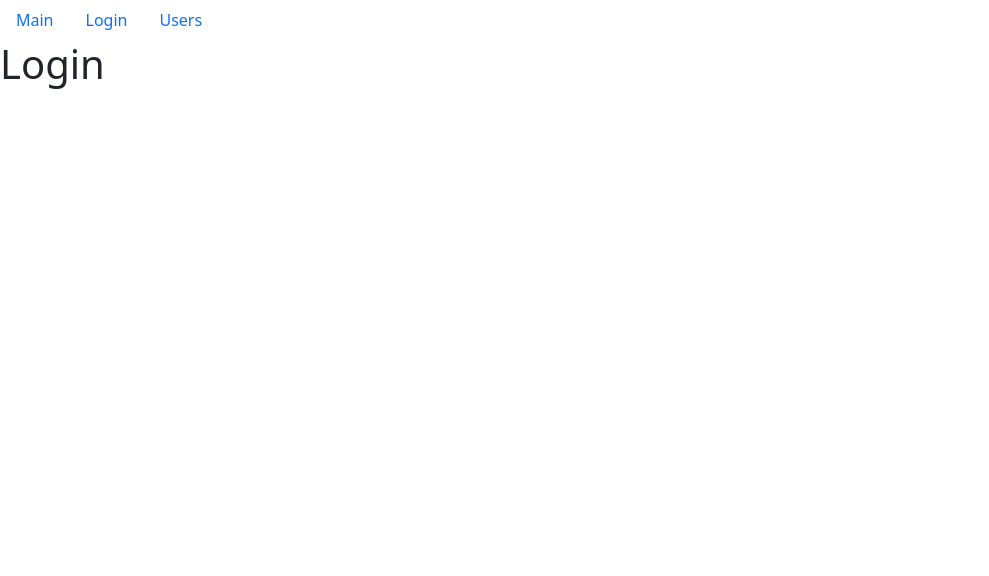
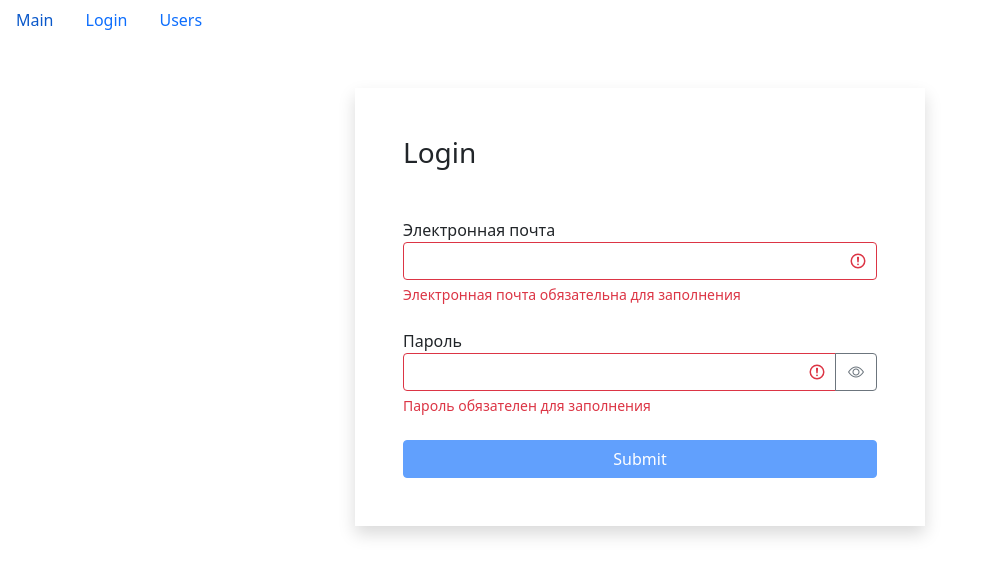
Before and after one commit to rulezz1730/Homework-react-components-2.1, a React (Create React App) app: page /login in a window 1280 px wide. Shown: the top 576 px of the page, without its empty margins (0-989 px from the left). Built offline with nearby package versions, Linux system fonts and the light colour scheme.

Commit message:
Выполнено задание по добавлению поиска на странице

```diff
--- a/src/components/layouts/login.jsx
+++ /dev/null
@@ -1,7 +0,0 @@
-import React from "react";
-
-const Login = () => {
-    return <h1>Login</h1>;
-};
-
-export default Login;
--- /dev/null
+++ b/src/components/searchUsers.jsx
@@ -0,0 +1,26 @@
+import React from "react";
+import PropTypes from "prop-types";
+
+const SearchUsers = ({ search, onChange, name }) => {
+    return (
+        <form action="" className="width-100">
+            <label htmlFor=""></label>
+            <input
+                name={name}
+                type="text"
+                placeholder="Search..."
+                value={search}
+                onChange={onChange}
+                className="form-control"
+            />
+        </form>
+    );
+};
+
+SearchUsers.propTypes = {
+    search: PropTypes.string,
+    onChange: PropTypes.func,
+    name: PropTypes.string
+};
+
+export default SearchUsers;
--- /dev/null
+++ b/src/components/textField.jsx
@@ -0,0 +1,57 @@
+import React, { useState } from "react";
+import PropTypes from "prop-types";
+
+const TextField = ({ label, type, name, value, onChange, error }) => {
+    const [showPassord, setShowPassword] = useState(false);
+    const getInputClasses = () => {
+        return "form-control" + (error ? " is-invalid" : "");
+    };
+
+    const toggleShowPassword = () => {
+        setShowPassword((prevState) => !prevState);
+    };
+    return (
+        <div className="mb-4">
+            <label htmlFor={name}>{label}</label>
+            <div className="input-group has-validation">
+                <input
+                    type={showPassord ? "text" : type}
+                    id={name}
+                    name={name}
+                    value={value}
+                    onChange={onChange}
+                    className={getInputClasses()}
+                />
+                {type === "password" && (
+                    <button
+                        className="btn btn-outline-secondary"
+                        type="button"
+                        onClick={toggleShowPassword}
+                    >
+                        <i
+                            className={
+                                "bi bi-eye" + (showPassord ? "-slash" : "")
+                            }
+                        ></i>
+                    </button>
+                )}
+                {error && <div className="invalid-feedback">{error}</div>}
+            </div>
+        </div>
+    );
+};
+
+TextField.defaultProps = {
+    type: "text"
+};
+
+TextField.propTypes = {
+    label: PropTypes.string,
+    type: PropTypes.string,
+    name: PropTypes.string,
+    value: PropTypes.string,
+    onChange: PropTypes.func,
+    error: PropTypes.string
+};
+
+export default TextField;
--- a/src/components/userPage.jsx
+++ b/src/components/userPage.jsx
@@ -15,24 +15,17 @@
     const returnAllUsers = () => {
         history.push("/users");
     };
+
     if (requiredUser) {
         return (
-            <>
-                {requiredUser && (
             <div>
                 <h1>{requiredUser.name}</h1>
                 <h2>Профессия: {requiredUser.profession.name}</h2>
                 <Qualitie qualities={requiredUser.qualities} />
-                        <p>
-                            completedMeetings : {requiredUser.completedMeetings}
-                        </p>
+                <p>completedMeetings : {requiredUser.completedMeetings}</p>
                 <h2>Rate: {requiredUser.rate}</h2>
-                        <button onClick={() => returnAllUsers()}>
-                            Все Пользователи
-                        </button>
+                <button onClick={returnAllUsers}>Все Пользователи</button>
             </div>
-                )}
-            </>
         );
     }
     return <h3>Loading...</h3>;
--- a/src/components/usersList.jsx
+++ b/src/components/usersList.jsx
@@ -9,13 +9,15 @@
 import SearchStatus from "./searchStatus";
 import _ from "lodash";
 import UsersTable from "./usersTable";
+import SearchUsers from "./searchUsers";
 
 const UsersList = () => {
-    const pageSize = 8;
+    const pageSize = 6;
     const [currentPage, setCurrenPage] = useState(1);
     const [professions, setProfessions] = useState();
     const [selectedProf, setSelectedProfession] = useState();
     const [sortBy, setSortBy] = useState({ path: "name", order: "asc" });
+    const [search, setSearch] = useState("");
 
     const [users, setUsers] = useState();
 
@@ -72,6 +74,7 @@
 
     const handleProfessionSelect = (item) => {
         setSelectedProfession(item);
+        setSearch("");
     };
 
     const handlePageChange = (pageIndex) => {
@@ -82,20 +85,33 @@
         setSortBy(item);
     };
 
+    const handleSearchChange = ({ target }) => {
+        setSearch(target.value);
+        setSelectedProfession();
+    };
+
     if (users) {
         const filtredUsers = selectedProf
             ? users.filter((user) => _.isEqual(user.profession, selectedProf))
             : users;
-        const count = filtredUsers.length;
+
+        const searchUsers = users.filter((user) =>
+            user.name.toLowerCase().includes(search.toLowerCase())
+        );
+
+        const count = search ? searchUsers.length : filtredUsers.length;
+
         const sortedUsers = _.orderBy(
-            filtredUsers,
+            search ? searchUsers : filtredUsers,
             [sortBy.path],
             [sortBy.order]
         );
+
         const usersCrop = paginate(sortedUsers, currentPage, pageSize);
 
         const clearFilter = () => {
             setSelectedProfession();
+            setSearch("");
         };
 
         return (
@@ -120,7 +136,14 @@
                         numberOfPeople={totalPeople(count)}
                         users={users}
                     ></SearchStatus>
-                    {count > 0 && (
+                    {count >= 0 && (
+                        <div>
+                            {" "}
+                            <SearchUsers
+                                search={search}
+                                onChange={handleSearchChange}
+                                name="input"
+                            />
                             <UsersTable
                                 users={usersCrop}
                                 toggleBookmark={handleToggleBookMark}
@@ -128,6 +151,7 @@
                                 onSort={handleSort}
                                 onDelete={handleDelete}
                             />
+                        </div>
                     )}
                     <div className="d-flex justify-content-center">
                         <Pagination
--- /dev/null
+++ b/src/layouts/login.jsx
@@ -0,0 +1,97 @@
+import React, { useState } from "react";
+import { useEffect } from "react/cjs/react.development";
+import TextField from "../components/textField";
+import { validator } from "../utils/validator";
+
+const Login = () => {
+    const [data, setData] = useState({ email: "", password: "" });
+    const [errors, setErrors] = useState({});
+
+    const handleChange = ({ target }) => {
+        setData((prevState) => ({
+            ...prevState,
+            [target.name]: target.value
+        }));
+    };
+
+    const validatorConfig = {
+        email: {
+            isRequired: {
+                message: "Электронная почта обязательна для заполнения"
+            },
+            isEmail: {
+                message: "Email введен не корректно"
+            }
+        },
+        password: {
+            isRequired: {
+                message: "Пароль обязателен для заполнения"
+            },
+            isCapital: {
+                message: "Пароль должен содержать хотя бы одну заглавную букву"
+            },
+            isContainDigit: {
+                message: "Пароль должен содержать хотя бы одну цифру"
+            },
+            min: {
+                message: "Пароль должен содержать минимум 8 символов",
+                value: 8
+            }
+        }
+    };
+
+    useEffect(() => {
+        validate();
+    }, [data]);
+
+    const validate = () => {
+        const errors = validator(data, validatorConfig);
+        setErrors(errors);
+        return Object.keys(errors).length === 0;
+    };
+
+    const isValid = Object.keys(errors).length === 0;
+
+    const handleSubmit = (e) => {
+        e.preventDefault();
+        const isValid = validate();
+        if (!isValid) return;
+        console.log(data);
+    };
+
+    return (
+        <div className="container mt-5">
+            <div className="row">
+                <div className="col-md-6 offset-md-3 shadow p-5">
+                    <h3 className="mb-5">Login</h3>
+                    <form onSubmit={handleSubmit}>
+                        <TextField
+                            label="Электронная почта"
+                            name="email"
+                            value={data.email}
+                            onChange={handleChange}
+                            error={errors.email}
+                        />
+                        <TextField
+                            label="Пароль"
+                            type="password"
+                            name="password"
+                            value={data.password}
+                            onChange={handleChange}
+                            error={errors.password}
+                        />
+                        <button
+                            type="submit"
+                            disabled={!isValid}
+                            className="btn btn-primary w-100 mx-auto"
+                        >
+                            Submit
+                        </button>
+                    </form>
+                </div>
+            </div>
+        </div>
+    );
+};
+
+export default Login;
--- a/src/components/layouts/users.jsx
+++ b/src/layouts/users.jsx
@@ -1,6 +1,6 @@
 import React from "react";
-import UsersList from "../usersList";
-import UserPage from "../userPage";
+import UsersList from "../components/usersList";
+import UserPage from "../components/userPage";
 import { useParams } from "react-router-dom";
 
 const Users = () => {
--- a/src/utils/paginate.js
+++ b/src/utils/paginate.js
@@ -2,6 +2,7 @@
 
 export function paginate(items, pageNumber, pageSize) {
     const startIndex = (pageNumber - 1) * pageSize;
+    console.log(startIndex);
     // _.slice(items, startIndex);
     // _.take(_.slice(items, startIndex), pageSize);
     return _(items).slice(startIndex).take(pageSize).value();
--- /dev/null
+++ b/src/utils/validator.js
@@ -0,0 +1,55 @@
+/* eslint-disable indent */
+/* eslint-disable no-unused-expressions */
+export function validator(data, config) {
+    const errors = {};
+
+    function validate(validateMethod, data, config) {
+        let statusValidate;
+        switch (validateMethod) {
+            case "isRequired":
+                statusValidate = data.trim() === "";
+                break;
+
+            case "isEmail": {
+                const emailRexExp = /^\S+@\S+\.\S+$/g;
+                statusValidate = !emailRexExp.test(data);
+                break;
+            }
+
+            case "isCapital": {
+                const capitalRegExp = /[A-Z]/g;
+                statusValidate = !capitalRegExp.test(data);
+                break;
+            }
+
+            case "isContainDigit": {
+                const digitRegExp = /\d/g;
+                statusValidate = !digitRegExp.test(data);
+                break;
+            }
+
+            case "min": {
+                statusValidate = data.length < config.value;
+                break;
+            }
+
+            default:
+                break;
+        }
+        if (statusValidate) return config.message;
+    }
+
+    for (const fieldName in data) {
+        for (const validateMethod in config[fieldName]) {
+            const error = validate(
+                validateMethod,
+                data[fieldName],
+                config[fieldName][validateMethod]
+            );
+            if (error && !errors[fieldName]) {
+                errors[fieldName] = error;
+            }
+        }
+    }
+    return errors;
+}
```
Also changed, not shown: src/App.js (+3 -4 lines), src/components/user.jsx (deleted, +0 -59 lines), src/layouts/main.jsx (renamed from src/components/layouts/main.jsx), 1 other file (tests, documents, lock files or other folders). Lines whose indentation alone changed are shown as unchanged.
